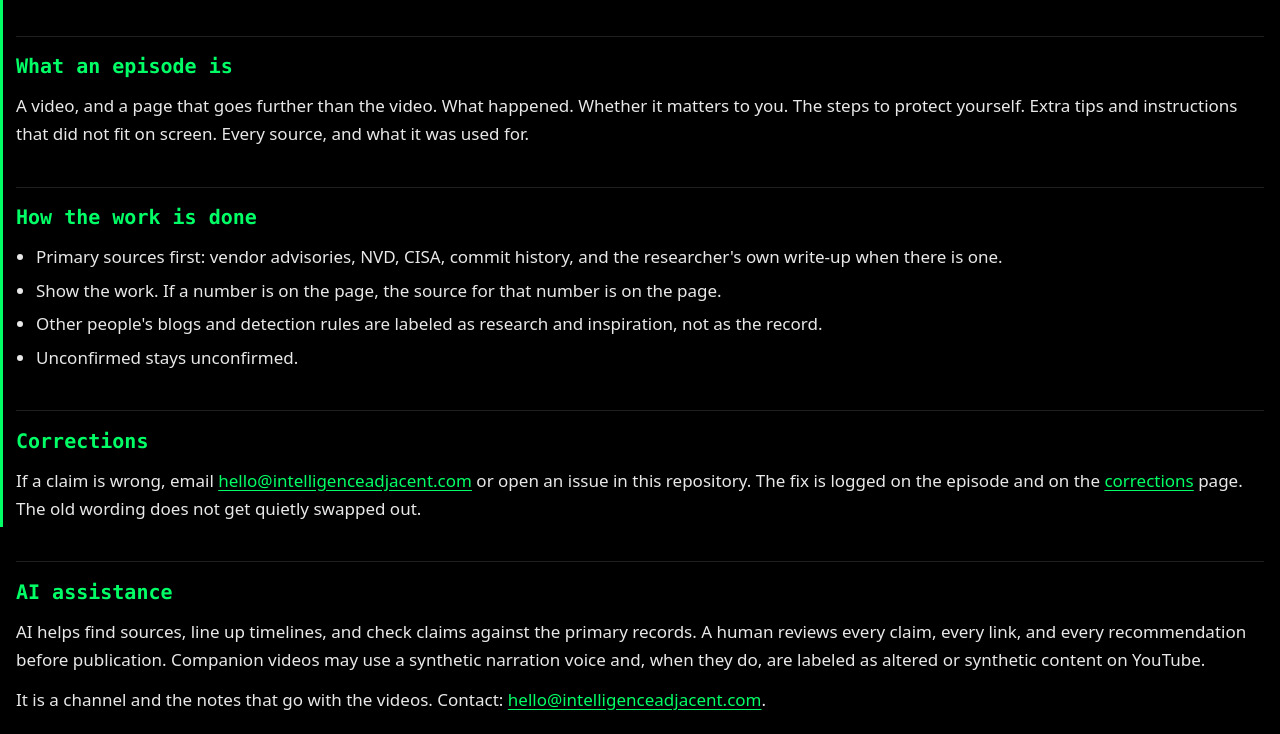
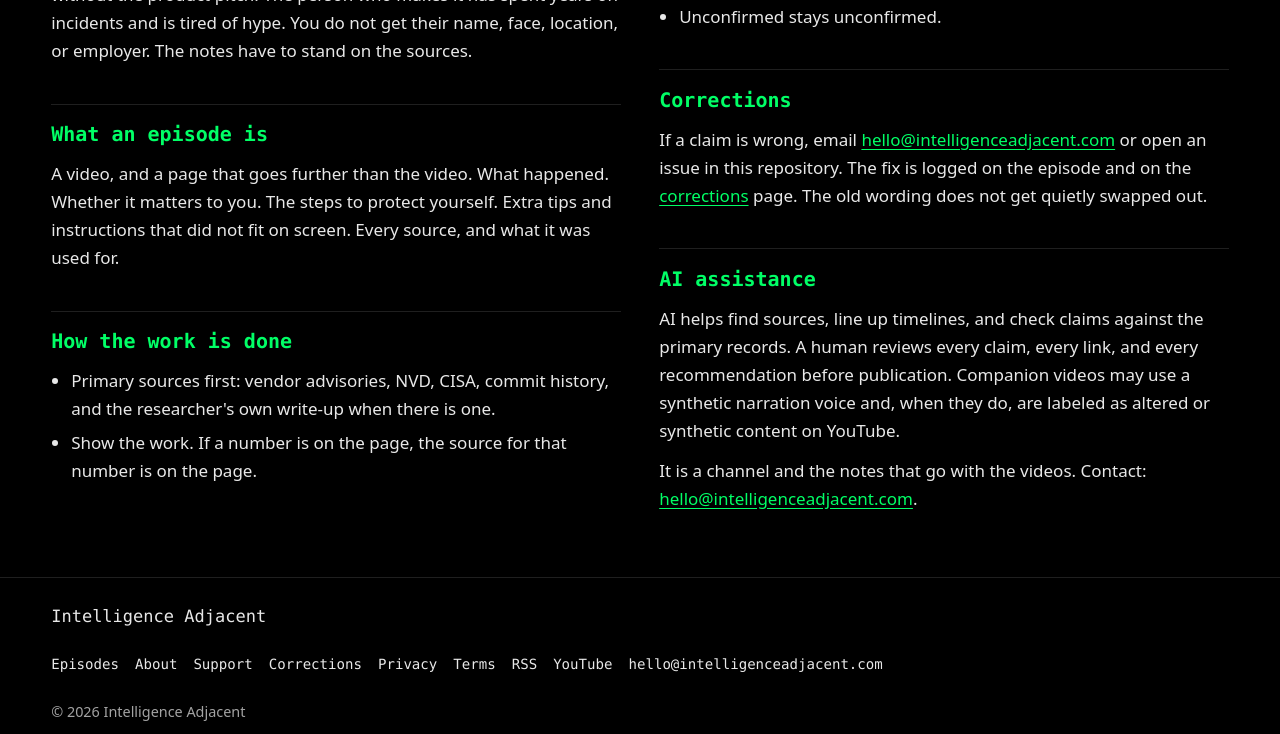
Before and after one commit to inteladj/intelligenceadjacent, an Astro site: page /about in a window 1280 px wide. Shown: the part 273-1007 px from the top of the page. Built offline with nearby package versions, Linux system fonts and the light colour scheme; Astro itself is replaced by a stand-in of ours.

Commit message:
Let pages use the full viewport and drop the left accent bar. (#6)
Side padding scales with the screen, and long prose wraps into columns so lines stay readable without a centered max-width.

Co-authored-by: Cursor Agent <cursoragent@cursor.com>
Co-authored-by: Intelligence Adjacent <inteladj@users.noreply.github.com>

```diff
--- a/src/styles/global.css
+++ b/src/styles/global.css
@@ -13,7 +13,7 @@
   --warn-dim: #3a2e12;
   --sans: system-ui, -apple-system, "Segoe UI", Roboto, "Helvetica Neue", Arial, sans-serif;
   --mono: ui-monospace, "Cascadia Mono", "Cascadia Code", "SFMono-Regular", Menlo, Consolas, "Liberation Mono", monospace;
-  --page: 1280px;
+  --gutter: clamp(16px, 4vw, 64px);
   --header: 4.5rem;
   color-scheme: dark;
 }
@@ -37,16 +37,6 @@ body {
   font-size: 1.0625rem;
   line-height: 1.65;
   text-rendering: optimizeLegibility;
-}
-
-body::before {
-  content: "";
-  position: fixed;
-  inset: 0 auto 0 0;
-  width: 3px;
-  background: var(--accent-strong);
-  pointer-events: none;
-  z-index: 20;
 }
 
 ::selection {
@@ -113,8 +103,10 @@ a:hover {
 .header-inner,
 .footer-inner,
 .page {
-  width: min(var(--page), calc(100% - 2rem));
-  margin-inline: auto;
+  width: 100%;
+  max-width: none;
+  margin-inline: 0;
+  padding-inline: var(--gutter);
 }
 
 .header-inner {
@@ -123,7 +115,7 @@ a:hover {
   align-items: center;
   gap: 0.5rem 1.25rem;
   min-height: var(--header);
-  padding: 0.4rem 0;
+  padding-block: 0.4rem;
 }
 
 .brand {
@@ -168,7 +160,7 @@ a:hover {
 }
 
 .page {
-  padding: 2rem 0 4rem;
+  padding-block: 2rem 4rem;
 }
 
 #main:focus {
@@ -269,7 +261,7 @@ h1 {
 
 @media (min-width: 800px) {
   .principles {
-    grid-template-columns: repeat(3, minmax(0, 1fr));
+    grid-template-columns: repeat(auto-fit, minmax(min(100%, 18rem), 1fr));
   }
 }
 
@@ -314,6 +306,7 @@ h1 {
 .cards {
   display: grid;
   gap: 0.9rem;
+  grid-template-columns: repeat(auto-fit, minmax(min(100%, 22rem), 1fr));
 }
 
 .empty-state {
@@ -542,8 +535,28 @@ h1 {
 }
 
 .prose {
-  max-width: 100%;
+  max-width: none;
   min-width: 0;
+  column-width: 32rem;
+  column-gap: clamp(1.5rem, 3vw, 3rem);
+}
+
+.prose h2,
+.prose h3 {
+  break-after: avoid;
+}
+
+.prose pre,
+.prose .table-wrap,
+.prose .corrections,
+.prose li {
+  break-inside: avoid;
+}
+
+.prose pre,
+.prose .table-wrap,
+.prose .corrections {
+  column-span: all;
 }
 
 .prose h2 {
```
